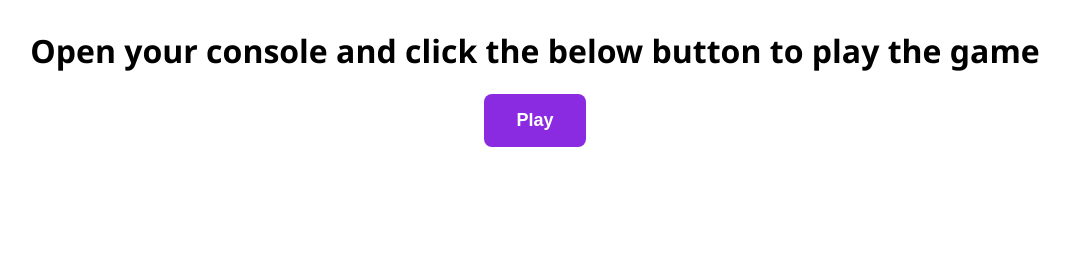
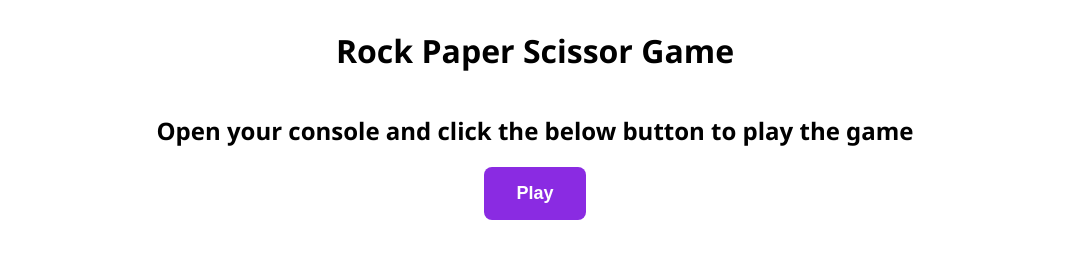
Before and after one commit to Ndosie/rock-paper-scissor-game, a plain HTML site: page index.html in a window 1280 px wide. Shown: the whole page, without its empty margins (105-1175 px from the left). Drawn offline with Linux system fonts and the light colour scheme.

Commit message:
Adding the title to the page

```diff
--- a/index.html
+++ b/index.html
@@ -29,7 +29,8 @@
     <title>Rock Paper Scissor Game</title>
 </head>
 <body>
-    <h1>Open your console and click the below button to play the game</h1>
+    <h1>Rock Paper Scissor Game</h1>
+    <h2>Open your console and click the below button to play the game</h2>
     <button id="play">Play</button>
     <script src="scripts/script.js"></script>
 </body>
```
